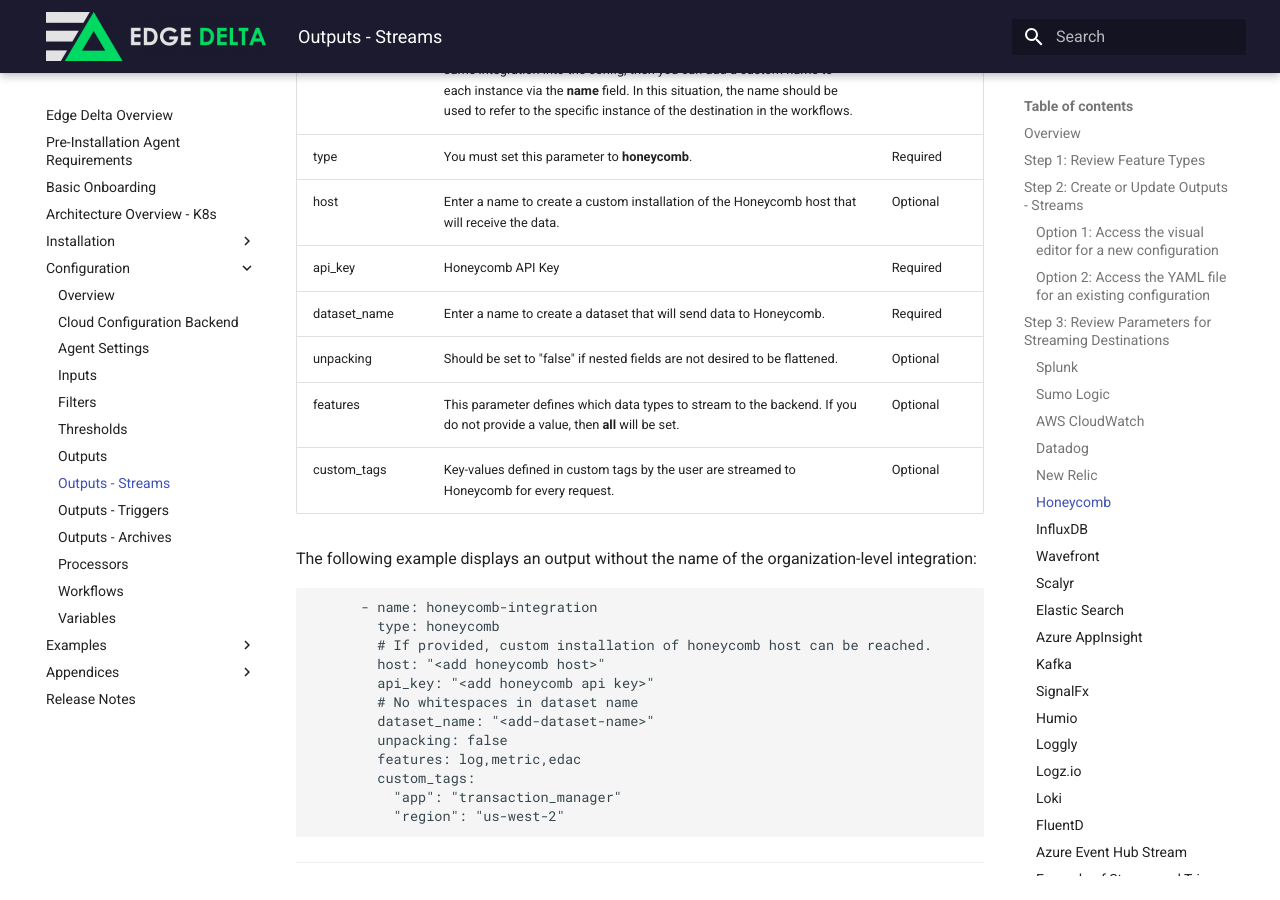
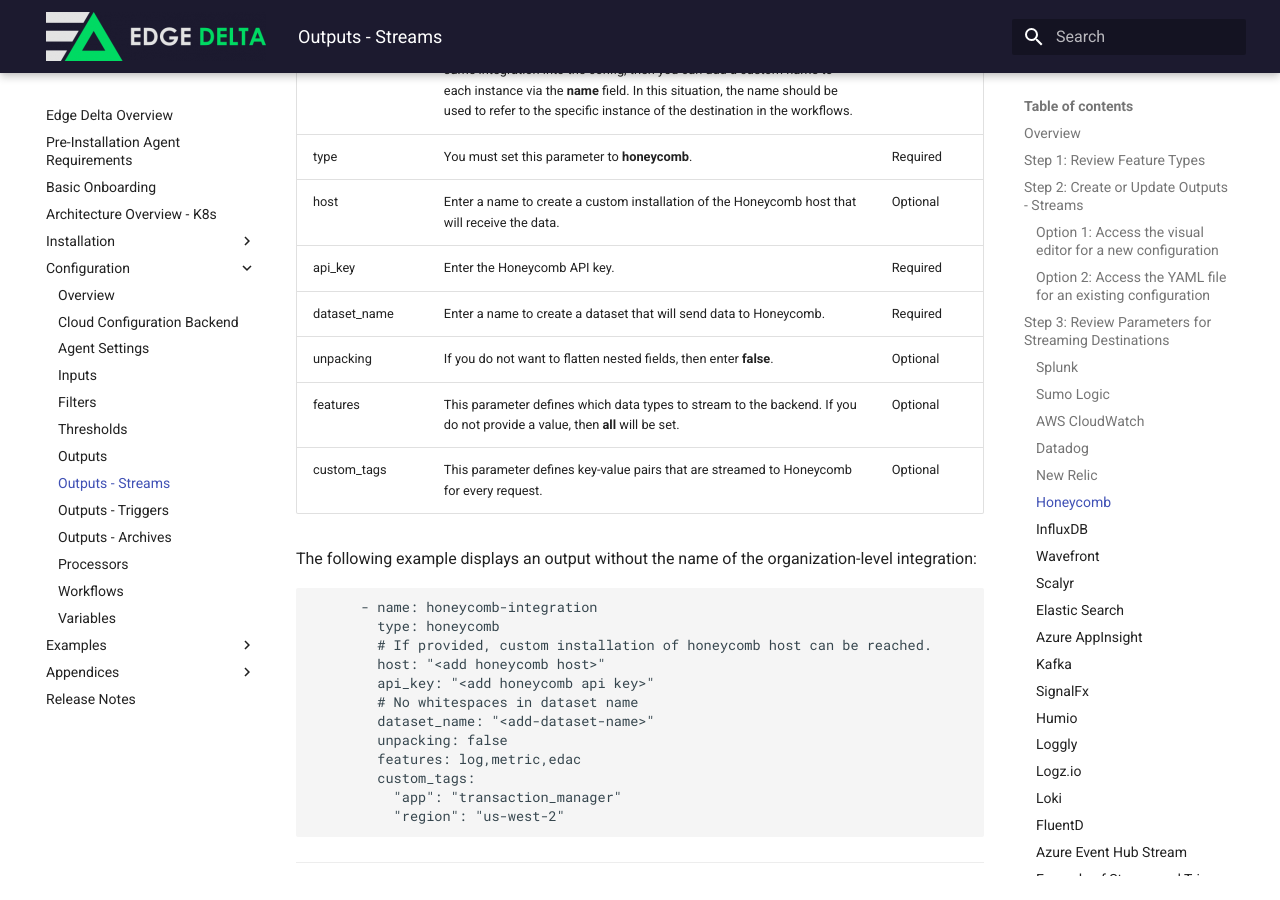
Before and after one commit to edgedelta/docs, an MkDocs documentation site: the page built from docs/configuration/outputs-streams.md, in a window 1280 px wide and 900 px high, scrolled down 9331 px. Built offline with MkDocs 1.6.1 and Material for MkDocs 9.7.7, drawn with Linux system fonts in a browser that asks for light colours.

Commit message:
Update outputs-streams.md

```diff
--- a/docs/configuration/outputs-streams.md
+++ b/docs/configuration/outputs-streams.md
@@ -331,11 +331,11 @@ Review the following parameters that you can configure in the Edge Delta Admin p
 | integration\_name | This parameter refers to the organization-level integration created in the **Integrations** page. If you enter this name, then the rest of the fields will be automatically populated. If you need to add multiple instances of the same integration into the config, then you can add a custom name to each instance via the **name** field. In this situation, the name should be used to refer to the specific instance of the destination in the workflows.  | Optional |
 | type | You must set this parameter to **honeycomb**. | Required |
 | host | Enter a name to create a custom installation of the Honeycomb host that will receive the data. | Optional |
-| api\_key | Honeycomb API Key | Required |
+| api\_key | Enter the Honeycomb API key. | Required |
 | dataset\_name | Enter a name to create a dataset that will send data to Honeycomb. | Required |
-| unpacking | Should be set to "false" if nested fields are not desired to be flattened. | Optional |
+| unpacking | If you do not want to flatten nested fields, then enter **false**. | Optional |
 | features | This parameter defines which data types to stream to the backend. If you do not provide a value, then **all** will be set.  | Optional |
-| custom\_tags | Key-values defined in custom tags by the user are streamed to Honeycomb for every request. | Optional |
+| custom\_tags | This parameter defines key-value pairs that are streamed to Honeycomb for every request. | Optional |
 
 The following example displays an output without the name of the organization-level integration:
 
```
